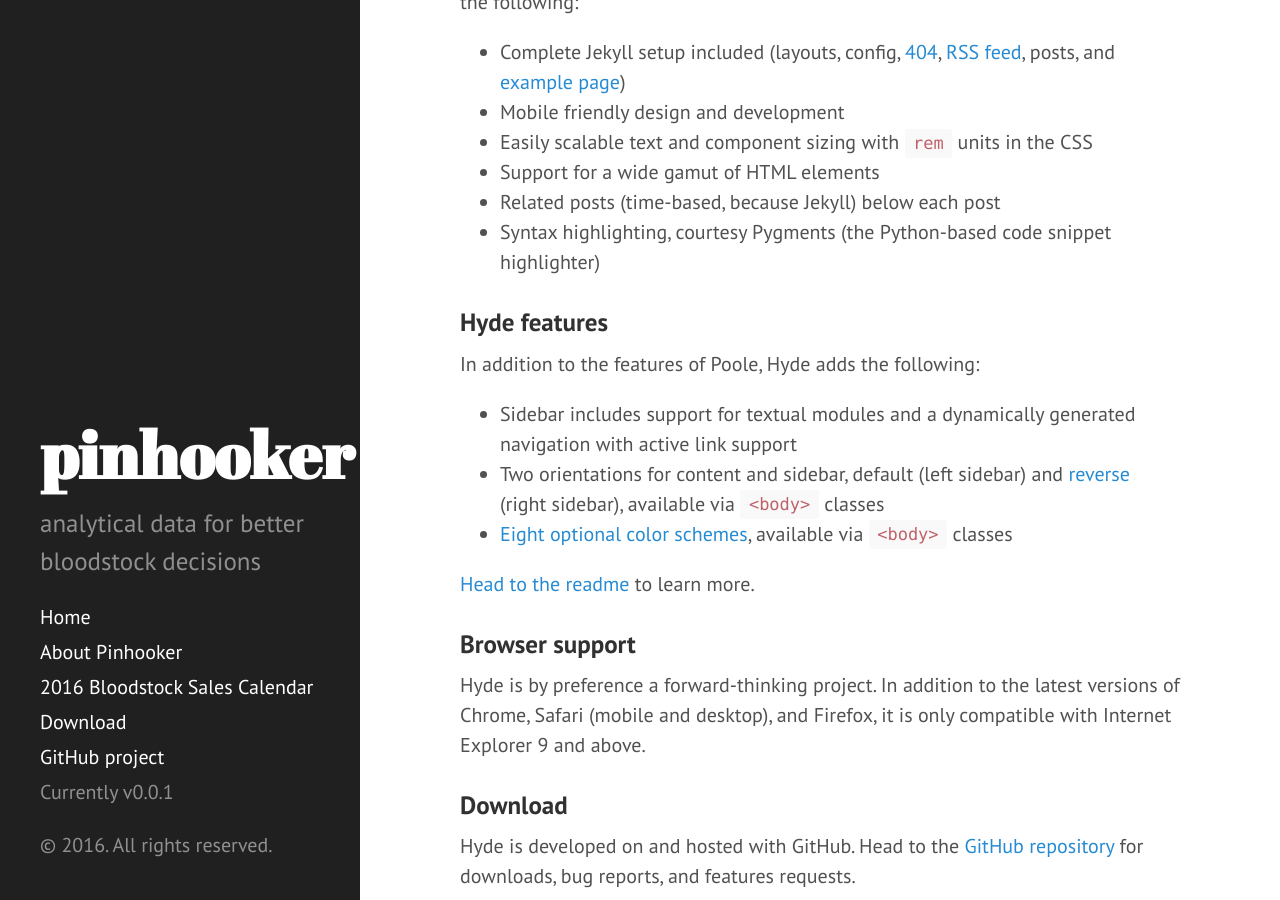
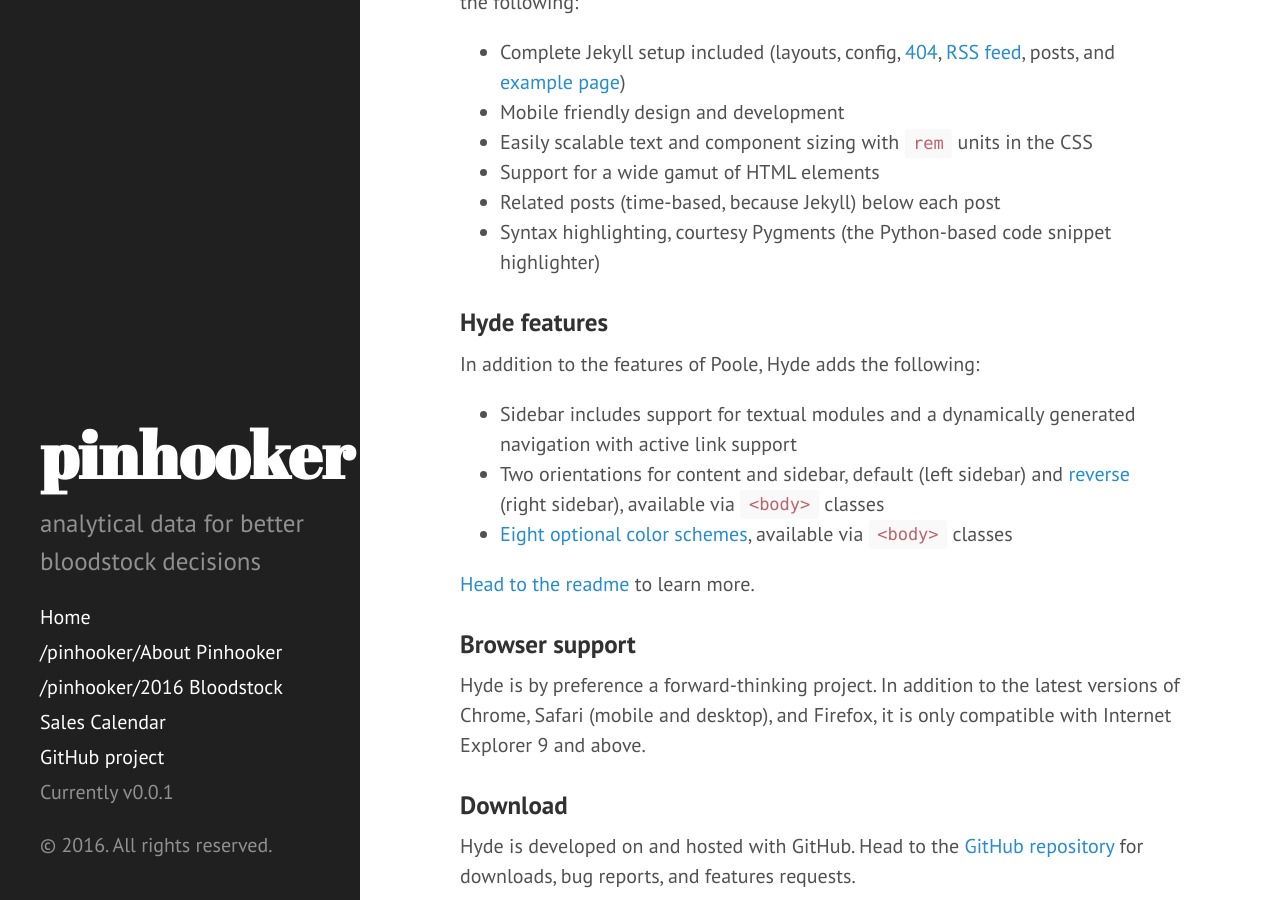
Before and after one commit to phillc73/pinhooker, a Jekyll site: the page built from index.html, in a window 1280 px wide and 900 px high, scrolled down 384 px. Built offline with Jekyll 4.4.1, drawn with Linux system fonts in a browser that asks for light colours; the list of posts is cut into pages by our own code.

Commit message:
Updating sidebar

```diff
--- a/_includes/sidebar.html
+++ b/_includes/sidebar.html
@@ -21,12 +21,11 @@
       {% for node in pages_list %}
         {% if node.title != null %}
           {% if node.layout == "page" %}
-            <a class="sidebar-nav-item{% if page.url == node.url %} active{% endif %}" href="{{ node.url }}">{{ node.title }}</a>
+            <a class="sidebar-nav-item{% if page.url == node.url %} active{% endif %}" href="{{ node.url }}">/pinhooker/{{ node.title }}</a>
           {% endif %}
         {% endif %}
       {% endfor %}
 
-      <a class="sidebar-nav-item" href="{{ site.github.repo }}/archive/v{{ site.version }}.zip">Download</a>
       <a class="sidebar-nav-item" href="{{ site.github.repo }}">GitHub project</a>
       <span class="sidebar-nav-item">Currently v{{ site.version }}</span>
     </nav>
```
